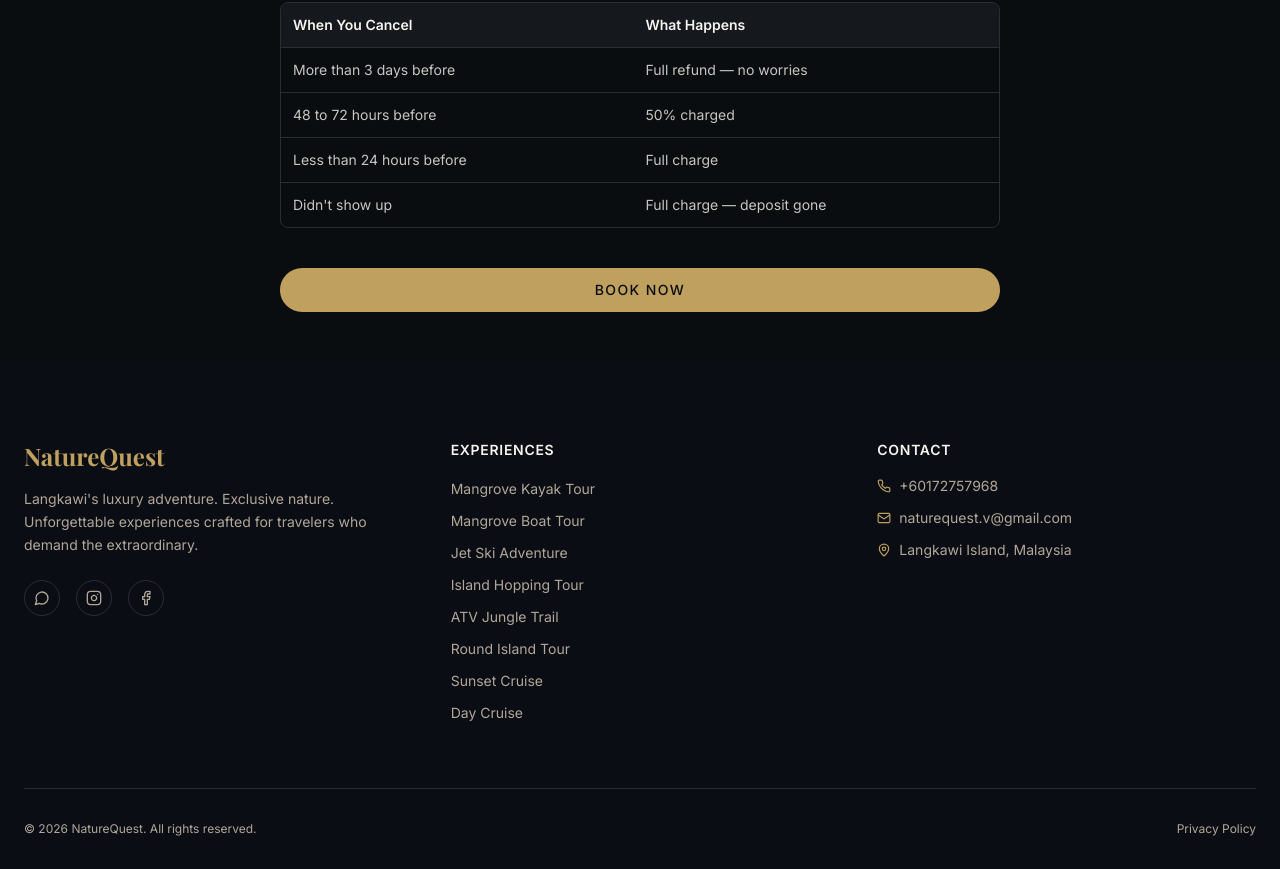
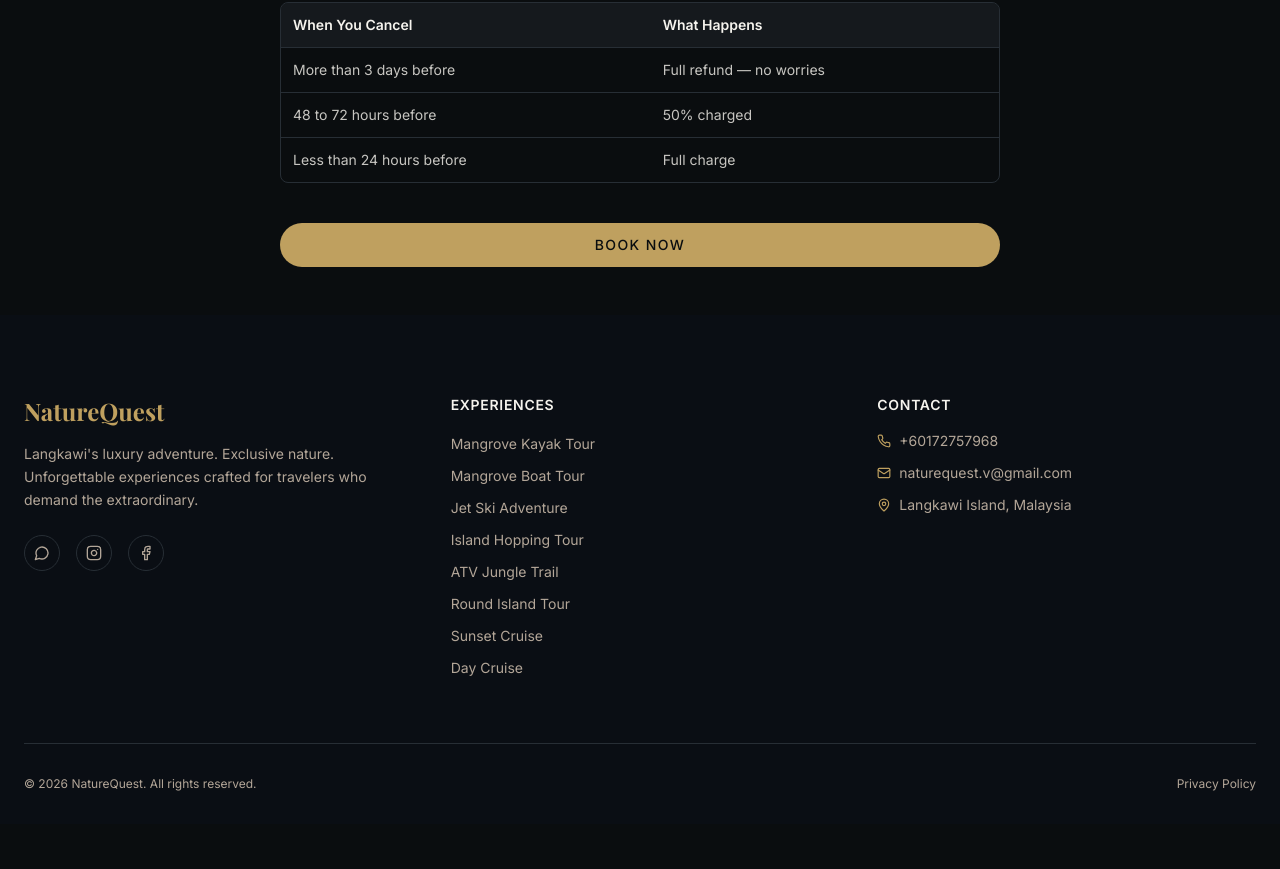
Before and after one commit to NatureQuest/NQL, a React (Vite) app: page /tours/boat in a window 1280 px wide. Shown: the part 3010-3879 px from the top of the page. After the commit the page ends 3834 px from the top, so only its background shows below. Built offline with nearby package versions, Linux system fonts and the light colour scheme; a web font is replaced by a local one.

Commit message:
Remove 'Didn't show up' cancellation row from all tour pages

```diff
--- a/src/components/ATVDetails.tsx
+++ b/src/components/ATVDetails.tsx
@@ -88,7 +88,6 @@ const ATVDetails = () => {
               <tr className="border-t border-border"><td className="p-3">More than 3 days before</td><td className="p-3">Full refund — no worries</td></tr>
               <tr className="border-t border-border"><td className="p-3">48 to 72 hours before</td><td className="p-3">50% charged</td></tr>
               <tr className="border-t border-border"><td className="p-3">Less than 24 hours before</td><td className="p-3">Full charge</td></tr>
-              <tr className="border-t border-border"><td className="p-3">Didn't show up</td><td className="p-3">Full charge — deposit gone</td></tr>
             </tbody>
           </table>
         </div>
--- a/src/components/DayCruiseDetails.tsx
+++ b/src/components/DayCruiseDetails.tsx
@@ -100,7 +100,6 @@ const DayCruiseDetails = () => {
                 <tr className="border-t border-border"><td className="p-3">More than 3 days before</td><td className="p-3">Full refund — no worries</td></tr>
                 <tr className="border-t border-border"><td className="p-3">48 to 72 hours before</td><td className="p-3">50% charged</td></tr>
                 <tr className="border-t border-border"><td className="p-3">Less than 24 hours before</td><td className="p-3">Full charge</td></tr>
-                <tr className="border-t border-border"><td className="p-3">Didn't show up</td><td className="p-3">Full charge — deposit gone</td></tr>
               </tbody>
             </table>
           </div>
--- a/src/components/IslandHoppingDetails.tsx
+++ b/src/components/IslandHoppingDetails.tsx
@@ -137,7 +137,6 @@ const IslandHoppingDetails = () => {
                 <tr className="border-t border-border"><td className="p-3">More than 3 days before</td><td className="p-3">Full refund — no worries</td></tr>
                 <tr className="border-t border-border"><td className="p-3">48 to 72 hours before</td><td className="p-3">50% charged</td></tr>
                 <tr className="border-t border-border"><td className="p-3">Less than 24 hours before</td><td className="p-3">Full charge</td></tr>
-                <tr className="border-t border-border"><td className="p-3">Didn't show up</td><td className="p-3">Full charge — deposit gone</td></tr>
               </tbody>
             </table>
           </div>
--- a/src/components/JetSkiDetails.tsx
+++ b/src/components/JetSkiDetails.tsx
@@ -158,7 +158,6 @@ const JetSkiDetails = () => {
                 <tr className="border-t border-border"><td className="p-3">More than 3 days before</td><td className="p-3">Full refund — no worries</td></tr>
                 <tr className="border-t border-border"><td className="p-3">48 to 72 hours before</td><td className="p-3">50% charged</td></tr>
                 <tr className="border-t border-border"><td className="p-3">Less than 24 hours before</td><td className="p-3">Full charge</td></tr>
-                <tr className="border-t border-border"><td className="p-3">Didn't show up</td><td className="p-3">Full charge — deposit gone</td></tr>
               </tbody>
             </table>
           </div>
--- a/src/components/MangroveBoatDetails.tsx
+++ b/src/components/MangroveBoatDetails.tsx
@@ -170,7 +170,6 @@ const MangroveBoatDetails = () => {
                 <tr className="border-t border-border"><td className="p-3">More than 3 days before</td><td className="p-3">Full refund — no worries</td></tr>
                 <tr className="border-t border-border"><td className="p-3">48 to 72 hours before</td><td className="p-3">50% charged</td></tr>
                 <tr className="border-t border-border"><td className="p-3">Less than 24 hours before</td><td className="p-3">Full charge</td></tr>
-                <tr className="border-t border-border"><td className="p-3">Didn't show up</td><td className="p-3">Full charge — deposit gone</td></tr>
               </tbody>
             </table>
           </div>
--- a/src/components/RoundIslandDetails.tsx
+++ b/src/components/RoundIslandDetails.tsx
@@ -106,7 +106,6 @@ const RoundIslandDetails = () => {
               <tr className="border-t border-border"><td className="p-3">More than 3 days before</td><td className="p-3">Full refund — no worries</td></tr>
               <tr className="border-t border-border"><td className="p-3">48 to 72 hours before</td><td className="p-3">50% charged</td></tr>
               <tr className="border-t border-border"><td className="p-3">Less than 24 hours before</td><td className="p-3">Full charge</td></tr>
-              <tr className="border-t border-border"><td className="p-3">Didn't show up</td><td className="p-3">Full charge — deposit gone</td></tr>
             </tbody>
           </table>
         </div>
--- a/src/components/SunsetCruiseDetails.tsx
+++ b/src/components/SunsetCruiseDetails.tsx
@@ -100,7 +100,6 @@ const SunsetCruiseDetails = () => {
                 <tr className="border-t border-border"><td className="p-3">More than 3 days before</td><td className="p-3">Full refund — no worries</td></tr>
                 <tr className="border-t border-border"><td className="p-3">48 to 72 hours before</td><td className="p-3">50% charged</td></tr>
                 <tr className="border-t border-border"><td className="p-3">Less than 24 hours before</td><td className="p-3">Full charge</td></tr>
-                <tr className="border-t border-border"><td className="p-3">Didn't show up</td><td className="p-3">Full charge — deposit gone</td></tr>
               </tbody>
             </table>
           </div>
```
